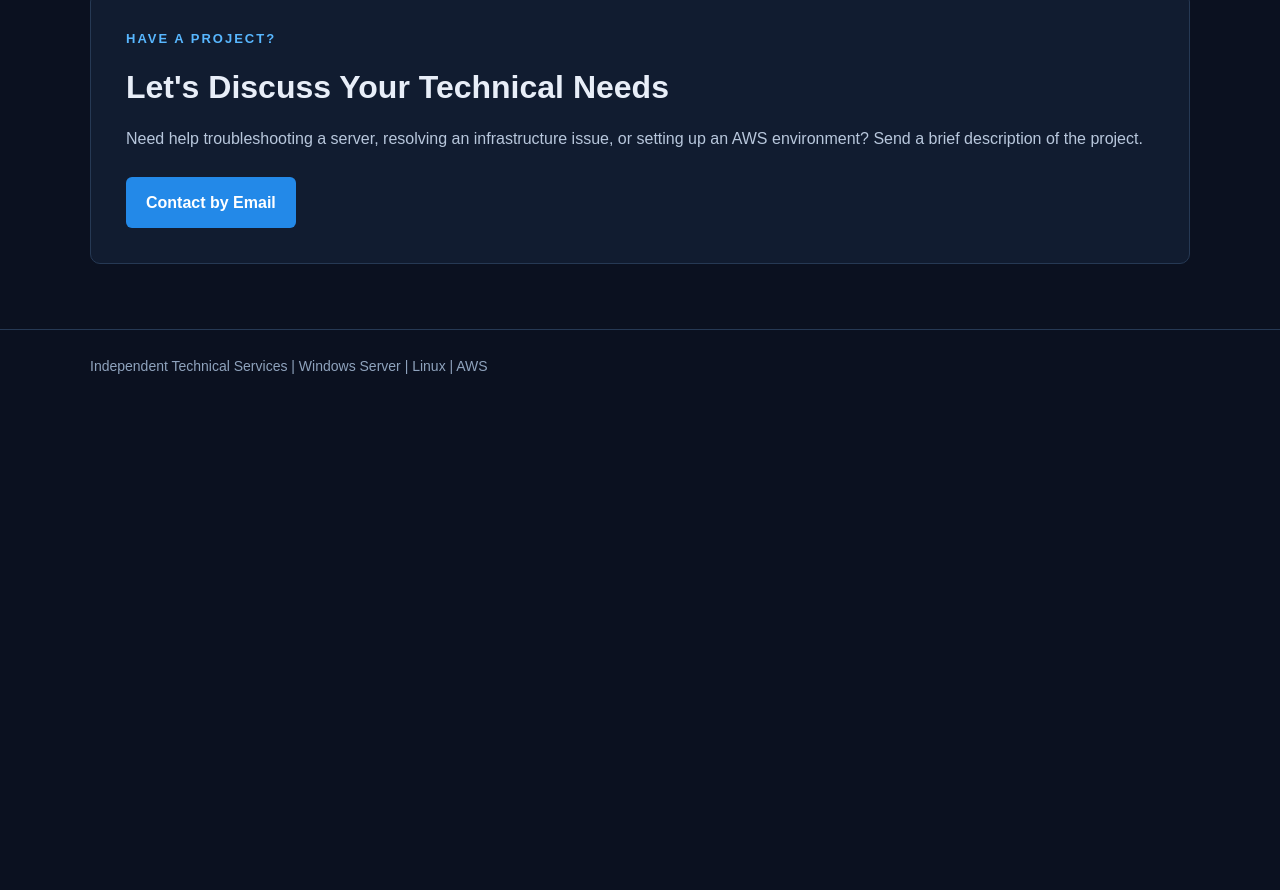
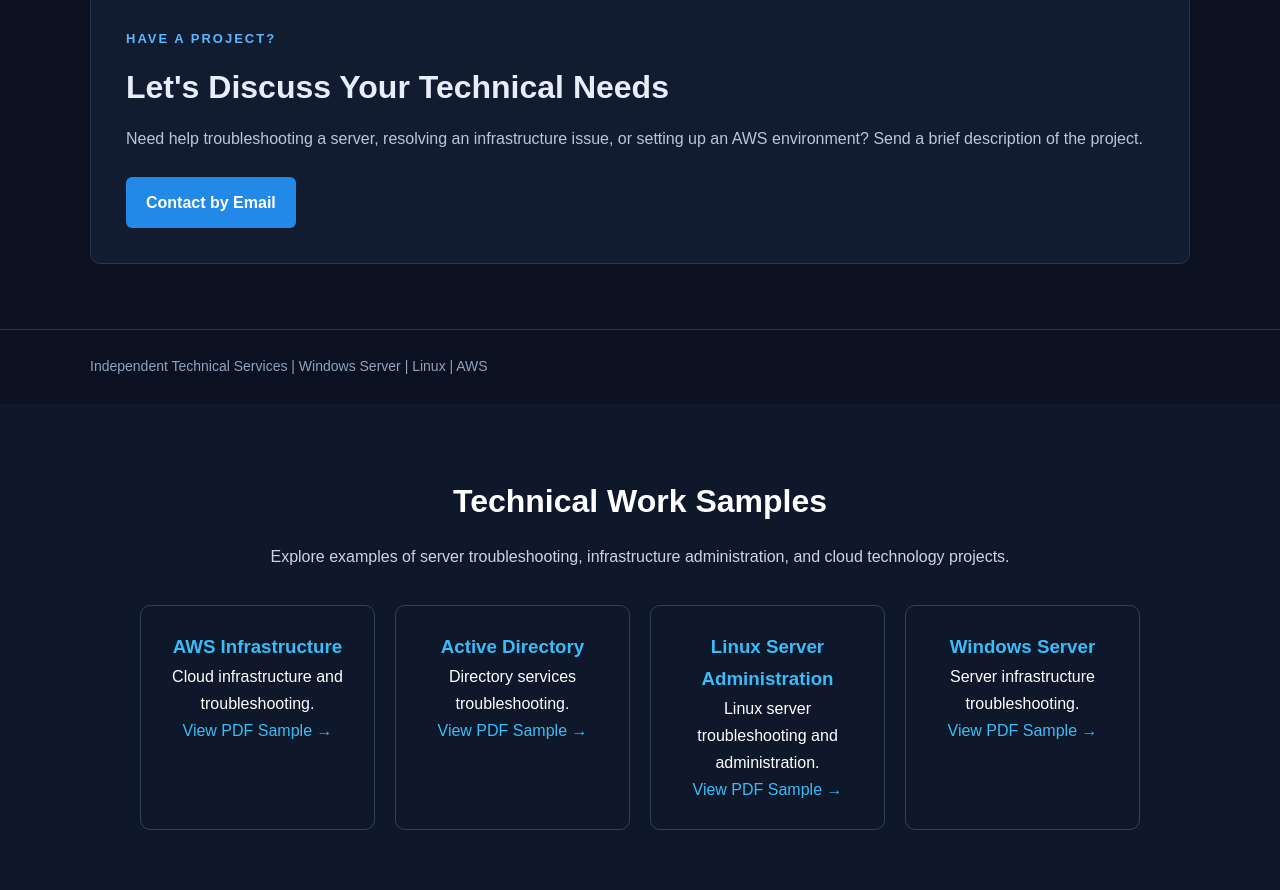
Before and after one commit to studioman5150/technical-portfolio., a plain HTML site: page index.html in a window 1280 px wide. Shown: the part 1803-2693 px from the top of the page. Before the commit the page ends 2207 px from the top, so only its background shows below. Drawn offline with Linux system fonts and the light colour scheme.

Commit message:
Update index.html

```diff
--- a/index.html
+++ b/index.html
@@ -375,6 +375,46 @@
         Independent Technical Services | Windows Server | Linux | AWS
     </div>
 </footer>
+<section id="work-samples" style="padding: 60px 20px; background: #0f172a; color: #ffffff; text-align: center;">
+    <div style="max-width: 1000px; margin: auto;">
+        <h2 style="font-size: 32px; margin-bottom: 15px;">Technical Work Samples</h2>
+        <p style="color: #cbd5e1; margin-bottom: 35px;">
+            Explore examples of server troubleshooting, infrastructure administration,
+            and cloud technology projects.
+        </p>
 
+        <div style="display: grid; grid-template-columns: repeat(auto-fit, minmax(220px, 1fr)); gap: 20px;">
+
+            <div style="padding: 25px; border: 1px solid #334155; border-radius: 10px;">
+                <h3 style="color: #38bdf8;">AWS Infrastructure</h3>
+                <p>Cloud infrastructure and troubleshooting.</p>
+                <a href="samples/AWS%20PDF.pdf" target="_blank" rel="noopener noreferrer"
+                   style="color: #38bdf8;">View PDF Sample →</a>
+            </div>
+
+            <div style="padding: 25px; border: 1px solid #334155; border-radius: 10px;">
+                <h3 style="color: #38bdf8;">Active Directory</h3>
+                <p>Directory services troubleshooting.</p>
+                <a href="samples/Active%20Directory%20Troubleshooting.pdf" target="_blank" rel="noopener noreferrer"
+                   style="color: #38bdf8;">View PDF Sample →</a>
+            </div>
+
+            <div style="padding: 25px; border: 1px solid #334155; border-radius: 10px;">
+                <h3 style="color: #38bdf8;">Linux Server Administration</h3>
+                <p>Linux server troubleshooting and administration.</p>
+                <a href="samples/Linux%20Troubleshooting.pdf" target="_blank" rel="noopener noreferrer"
+                   style="color: #38bdf8;">View PDF Sample →</a>
+            </div>
+
+            <div style="padding: 25px; border: 1px solid #334155; border-radius: 10px;">
+                <h3 style="color: #38bdf8;">Windows Server</h3>
+                <p>Server infrastructure troubleshooting.</p>
+                <a href="samples/Windows%20Server%20Infrastructure%20troubleshooting%20report.pdf" target="_blank" rel="noopener noreferrer"
+                   style="color: #38bdf8;">View PDF Sample →</a>
+            </div>
+
+        </div>
+    </div>
+</section>
 </body>
 </html>
```
